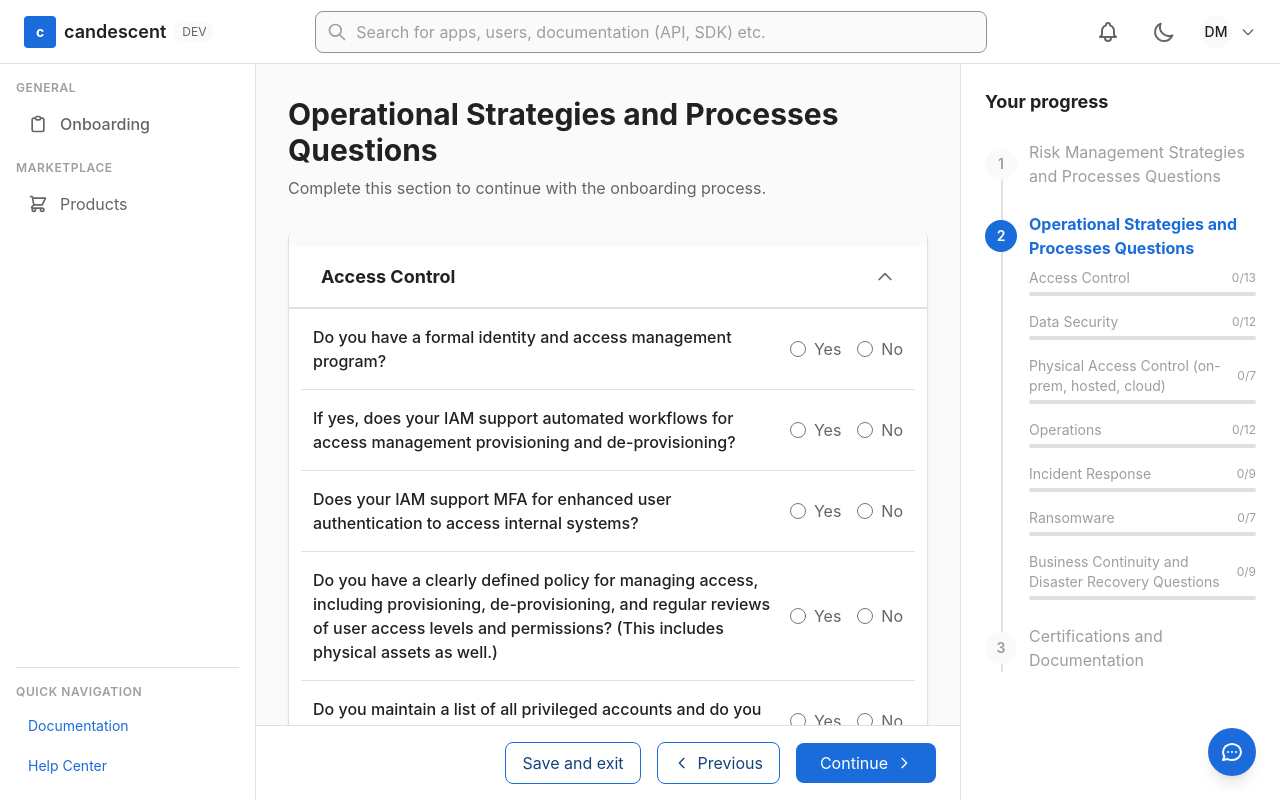
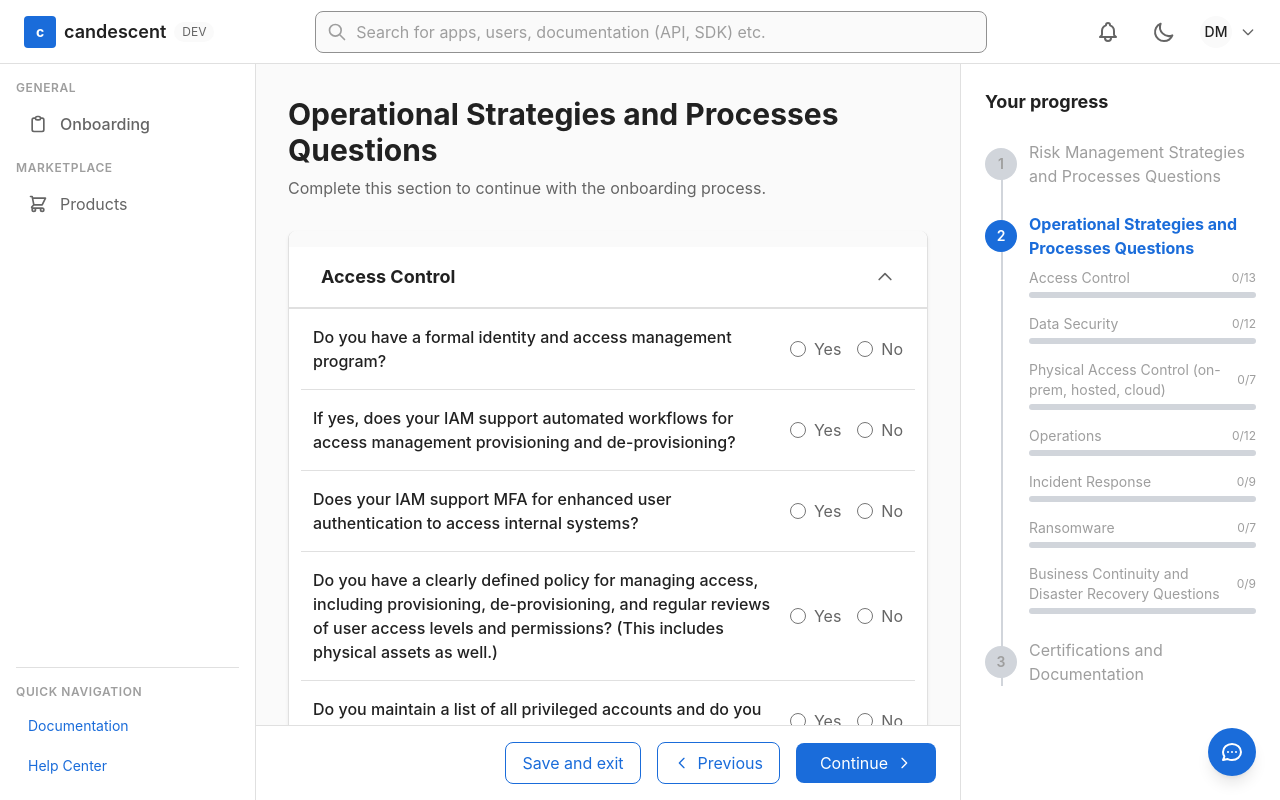
Before and after one commit to MattPriceCandescent/Onboarding-Application, a Vue app: page /Test1A-Desktop/step1/page2 in a window 1280 px wide. Shown: the top 800 px of the page. Built offline with nearby package versions, Linux system fonts and the light colour scheme.

Commit message:
color changes

```diff
--- a/src/components/forms/FileUpload.vue
+++ b/src/components/forms/FileUpload.vue
@@ -25,7 +25,7 @@
         <button
           v-if="!dontHaveFile && !uploadedFile"
           @click="triggerFileInput"
-          class="accent-bg px-4 py-2 bg-accent text-text-inverse rounded-lg hover:bg-accent-hover transition-colors"
+          class="accent-bg text-inverse px-4 py-2 bg-accent text-text-inverse rounded-lg hover:bg-accent-hover transition-colors"
         >
           Upload File
         </button>
--- a/src/components/layout/Header.vue
+++ b/src/components/layout/Header.vue
@@ -4,7 +4,7 @@
       <!-- Logo and Brand -->
       <div class="flex items-center gap-2">
         <div class="accent-bg w-8 h-8 bg-accent rounded flex items-center justify-center">
-          <span class="text-text-inverse font-bold text-sm">c</span>
+          <span class="text-inverse text-text-inverse font-bold text-sm">c</span>
         </div>
         <span class="text-text-primary font-semibold text-lg">candescent</span>
         <span class="bg-muted text-text-secondary text-xs px-2 py-0.5 rounded-full">DEV</span>
--- a/src/components/layout/PageNavigation.vue
+++ b/src/components/layout/PageNavigation.vue
@@ -11,7 +11,7 @@
       <!-- Save & Exit -->
       <button
         @click="handleSaveAndExit"
-        class="px-4 py-2 bg-surface border border-accent text-accent-muted-text rounded-lg hover:bg-accent-muted transition-colors"
+        class="btn-secondary-outline px-4 py-2 bg-surface border rounded-lg hover:bg-accent-muted transition-colors"
       >
         Save and exit
       </button>
@@ -23,8 +23,8 @@
         :class="[
           'px-4 py-2 bg-surface border rounded-lg transition-colors flex items-center gap-2',
           canGoPrevious
-            ? 'border-accent text-accent-muted-text hover:bg-accent-muted'
-            : 'border-border text-text-muted cursor-not-allowed'
+            ? 'btn-secondary-outline hover:bg-accent-muted'
+            : 'btn-secondary-outline-disabled'
         ]"
       >
         <svg class="w-4 h-4" fill="none" stroke="currentColor" viewBox="0 0 24 24">
@@ -36,7 +36,7 @@
       <!-- Primary Button (Continue/Submit) -->
       <button
         @click="handlePrimary"
-        class="accent-bg px-6 py-2 bg-accent text-text-inverse rounded-lg hover:bg-accent-hover transition-colors flex items-center gap-2"
+        class="accent-bg text-inverse px-6 py-2 bg-accent text-text-inverse rounded-lg hover:bg-accent-hover transition-colors flex items-center gap-2"
       >
         <span>{{ primaryButtonText }}</span>
         <svg class="w-4 h-4" fill="none" stroke="currentColor" viewBox="0 0 24 24">
--- a/src/components/layout/ProgressIndicator.vue
+++ b/src/components/layout/ProgressIndicator.vue
@@ -6,7 +6,7 @@
       <!-- Page-level Progress with nested form blocks -->
       <div class="relative">
         <!-- Connecting line -->
-        <div class="absolute left-4 top-8 bottom-0 w-0.5 bg-progress-bg"></div>
+        <div class="progress-track absolute left-4 top-8 bottom-0 w-0.5 bg-progress-bg"></div>
 
         <div
           v-for="(page, index) in pages"
@@ -24,10 +24,10 @@
               :class="[
                 'relative z-10 w-8 h-8 rounded-full flex items-center justify-center text-sm font-semibold flex-shrink-0',
                 page.isActive
-                  ? 'accent-bg bg-accent text-text-inverse'
+                  ? 'progress-step-active accent-bg text-inverse bg-accent text-text-inverse'
                   : page.completionPercentage === 100
-                    ? 'bg-muted'
-                    : 'bg-muted text-text-muted'
+                    ? 'progress-step-inactive bg-progress-bg'
+                    : 'progress-step-inactive bg-progress-bg text-text-muted'
               ]"
             >
               <!-- Checkmark for 100% complete pages -->
@@ -66,9 +66,9 @@
                 <span class="text-xs text-text-muted">{{ block.answered }}/{{ block.total }}</span>
               </div>
               <!-- Progress bar -->
-              <div class="w-full bg-progress-bg rounded-full h-1">
+              <div class="progress-track w-full bg-progress-bg rounded-full h-1.5">
                 <div
-                  class="accent-fill bg-progress-fill h-1 rounded-full transition-all duration-300"
+                  class="accent-fill bg-progress-fill h-1.5 rounded-full transition-all duration-300"
                   :style="{ width: `${block.percentage}%` }"
                 ></div>
               </div>
@@ -79,7 +79,7 @@
 
       <!-- Floating Action Button -->
       <div class="fixed bottom-6 right-6">
-        <button class="accent-bg w-12 h-12 bg-accent text-text-inverse rounded-full shadow-lg hover:bg-accent-hover transition-colors flex items-center justify-center">
+        <button class="accent-bg text-inverse w-12 h-12 bg-accent text-text-inverse rounded-full shadow-lg hover:bg-accent-hover transition-colors flex items-center justify-center">
           <svg class="w-6 h-6" fill="none" stroke="currentColor" viewBox="0 0 24 24">
             <path stroke-linecap="round" stroke-linejoin="round" stroke-width="2" d="M8 12h.01M12 12h.01M16 12h.01M21 12c0 4.418-4.03 8-9 8a9.863 9.863 0 01-4.255-.949L3 20l1.395-3.72C3.512 15.042 3 13.574 3 12c0-4.418 4.03-8 9-8s9 3.582 9 8z" />
           </svg>
--- a/src/components/overview/StepCard.vue
+++ b/src/components/overview/StepCard.vue
@@ -62,7 +62,7 @@
         <button
           v-if="isSubmitted"
           @click="$emit('review')"
-          class="accent-bg px-6 py-2 bg-accent text-text-inverse rounded-lg hover:bg-accent-hover transition-colors flex items-center gap-2"
+          class="accent-bg text-inverse px-6 py-2 bg-accent text-text-inverse rounded-lg hover:bg-accent-hover transition-colors flex items-center gap-2"
         >
           Review submission
           <svg class="w-5 h-5" fill="none" stroke="currentColor" viewBox="0 0 24 24">
@@ -72,7 +72,7 @@
         <button
           v-else-if="isActive"
           @click="$emit('start')"
-          class="accent-bg px-6 py-2 bg-accent text-text-inverse rounded-lg hover:bg-accent-hover transition-colors flex items-center gap-2"
+          class="accent-bg text-inverse px-6 py-2 bg-accent text-text-inverse rounded-lg hover:bg-accent-hover transition-colors flex items-center gap-2"
         >
           Get started
           <svg class="w-5 h-5" fill="none" stroke="currentColor" viewBox="0 0 24 24">
--- a/src/style.css
+++ b/src/style.css
@@ -26,7 +26,7 @@
   --color-accent-muted-text: #14427C;
   /* Special */
   --color-input-bg: #FAFAFA;
-  --color-progress-bg: #E0E0E0;
+  --color-progress-bg: #D1D5DB;       /* track/inactive circles - visible on paper */
   --color-progress-fill: #1A6CDA;
 }
 
@@ -120,6 +120,31 @@ main.layout-page {
   color: var(--color-accent);
 }
 
+.accent-border {
+  border-color: var(--color-accent);
+}
+
+/* Secondary outline button: blue text + blue border everywhere */
+.btn-secondary-outline {
+  color: var(--color-accent);
+  border-color: var(--color-accent);
+}
+
+.btn-secondary-outline svg {
+  color: inherit;
+}
+
+/* Disabled secondary outline (e.g. Previous on first page) */
+.btn-secondary-outline-disabled {
+  color: var(--color-text-muted);
+  border-color: var(--color-border);
+  cursor: not-allowed;
+}
+
+.btn-secondary-outline-disabled svg {
+  color: inherit;
+}
+
 .accent-fill {
   background-color: var(--color-progress-fill);
 }
@@ -127,3 +152,23 @@ main.layout-page {
 .accent-muted-bg {
   background-color: var(--color-accent-muted);
 }
+
+/* Primary buttons: always white text in light mode, dark text in dark mode */
+.text-inverse {
+  color: var(--color-text-inverse);
+}
+
+/* Progress component: visible track and step circles */
+.progress-track {
+  background-color: var(--color-progress-bg);
+}
+
+.progress-step-inactive {
+  background-color: var(--color-progress-bg);
+}
+
+/* Active step circle: number must contrast on primary fill */
+.progress-step-active,
+.progress-step-active span {
+  color: var(--color-text-inverse);
+}
```
